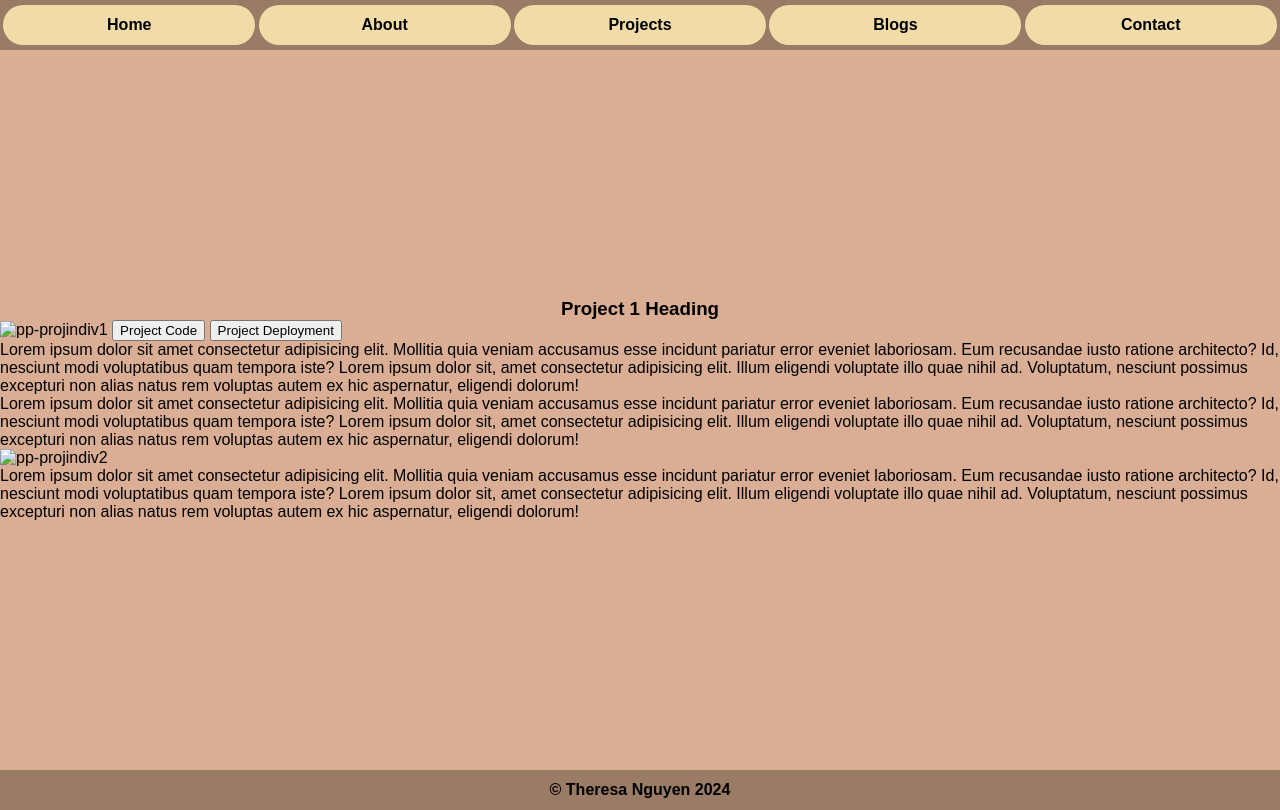
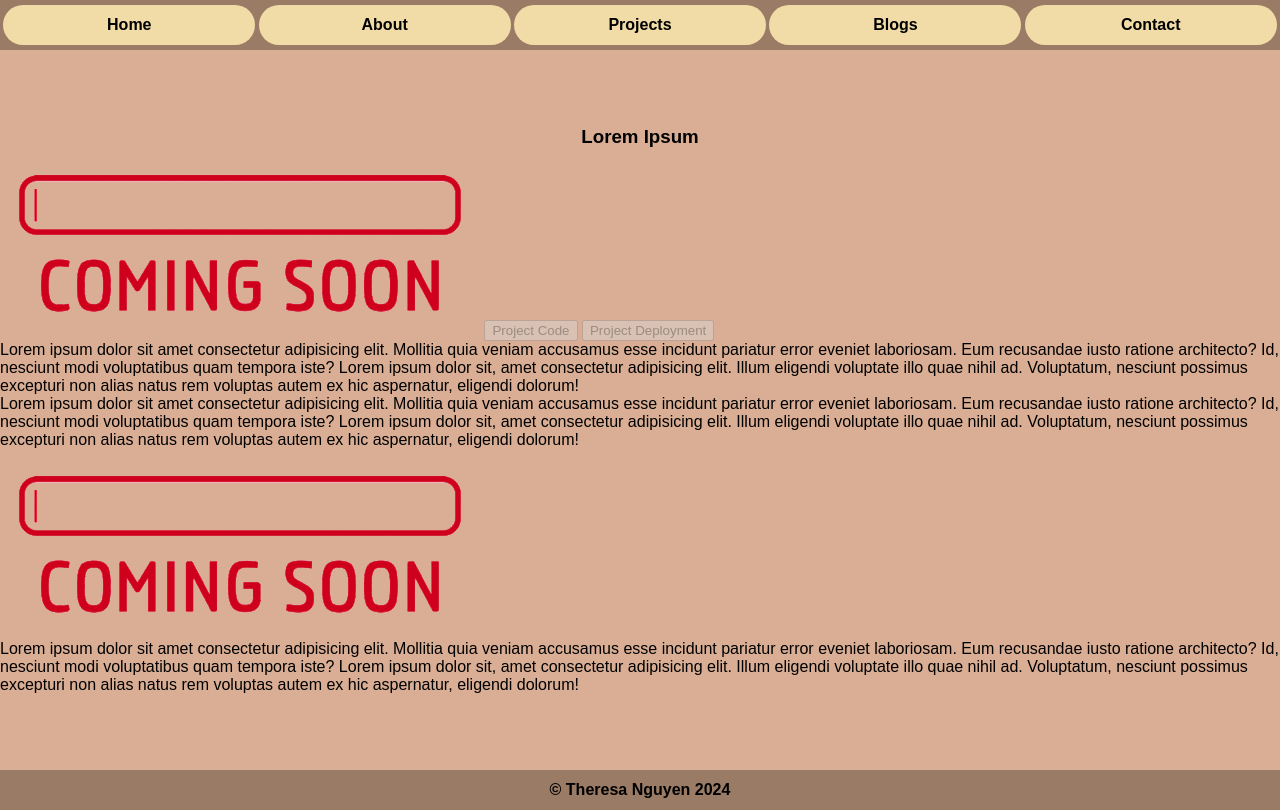
Before and after one commit to theresaxn/Theresa-T1A2_Portfolio, a plain HTML site: page src/project3.html in a window 1280 px wide. Drawn offline with Linux system fonts and the light colour scheme; a web font is replaced by a local one.

Commit message:
updated links and website heading for projects

```diff
--- a/src/project3.html
+++ b/src/project3.html
@@ -5,7 +5,7 @@
         <meta name="viewport" content="width=device-width, initial-scale=1.0">
         <link rel="stylesheet" href="style.css">
         <link href="https://fonts.googleapis.com/css2?family=Encode+Sans+Condensed&display=swap" rel="stylesheet">
-        <title>Theresa Portfolio - Projects</title>
+        <title>Theresa Portfolio - Project 3</title>
     </head>
     <body>
         <header>
@@ -18,13 +18,13 @@
             </nav>
         </header>
         <main>
-            <h3>Project 1 Heading</h3>
+            <h3>Lorem Ipsum</h3>
             <section>
-                <img src="" alt="pp-projindiv1"/>
-                <button>
+                <img src="assets/pp-cs.gif" alt="pp-comingsoon"/>
+                <button disabled>
                     <a>Project Code</a>
                 </button>
-                <button>
+                <button disabled>
                     <a>Project Deployment</a>
                 </button>
                 <p>
@@ -33,7 +33,7 @@
                 <p>
                     Lorem ipsum dolor sit amet consectetur adipisicing elit. Mollitia quia veniam accusamus esse incidunt pariatur error eveniet laboriosam. Eum recusandae iusto ratione architecto? Id, nesciunt modi voluptatibus quam tempora iste? Lorem ipsum dolor sit, amet consectetur adipisicing elit. Illum eligendi voluptate illo quae nihil ad. Voluptatum, nesciunt possimus excepturi non alias natus rem voluptas autem ex hic aspernatur, eligendi dolorum!
                 </p>
-                <img src="" alt="pp-projindiv2"/>
+                <img src="assets/pp-cs.gif" alt="pp-comingsoon"/>
                 <p>
                     Lorem ipsum dolor sit amet consectetur adipisicing elit. Mollitia quia veniam accusamus esse incidunt pariatur error eveniet laboriosam. Eum recusandae iusto ratione architecto? Id, nesciunt modi voluptatibus quam tempora iste? Lorem ipsum dolor sit, amet consectetur adipisicing elit. Illum eligendi voluptate illo quae nihil ad. Voluptatum, nesciunt possimus excepturi non alias natus rem voluptas autem ex hic aspernatur, eligendi dolorum!
                 </p>
```
Also changed, not shown: src/contact.html (+2 -2 lines), src/project1.html (+1 -1 lines), src/project2.html (+2 -2 lines), src/projects.html (+2 -2 lines), src/assets/pp-cs.gif (added).
